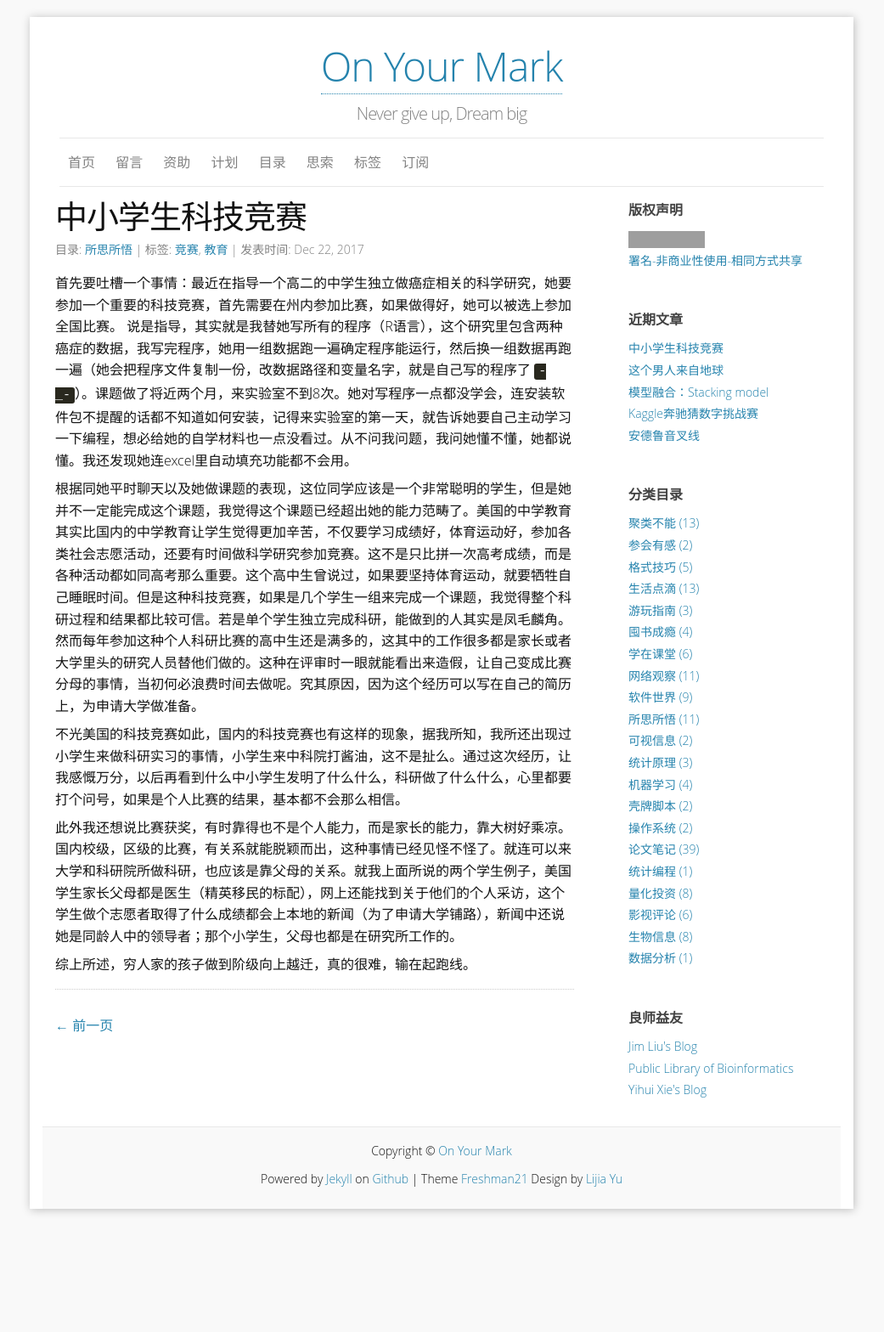
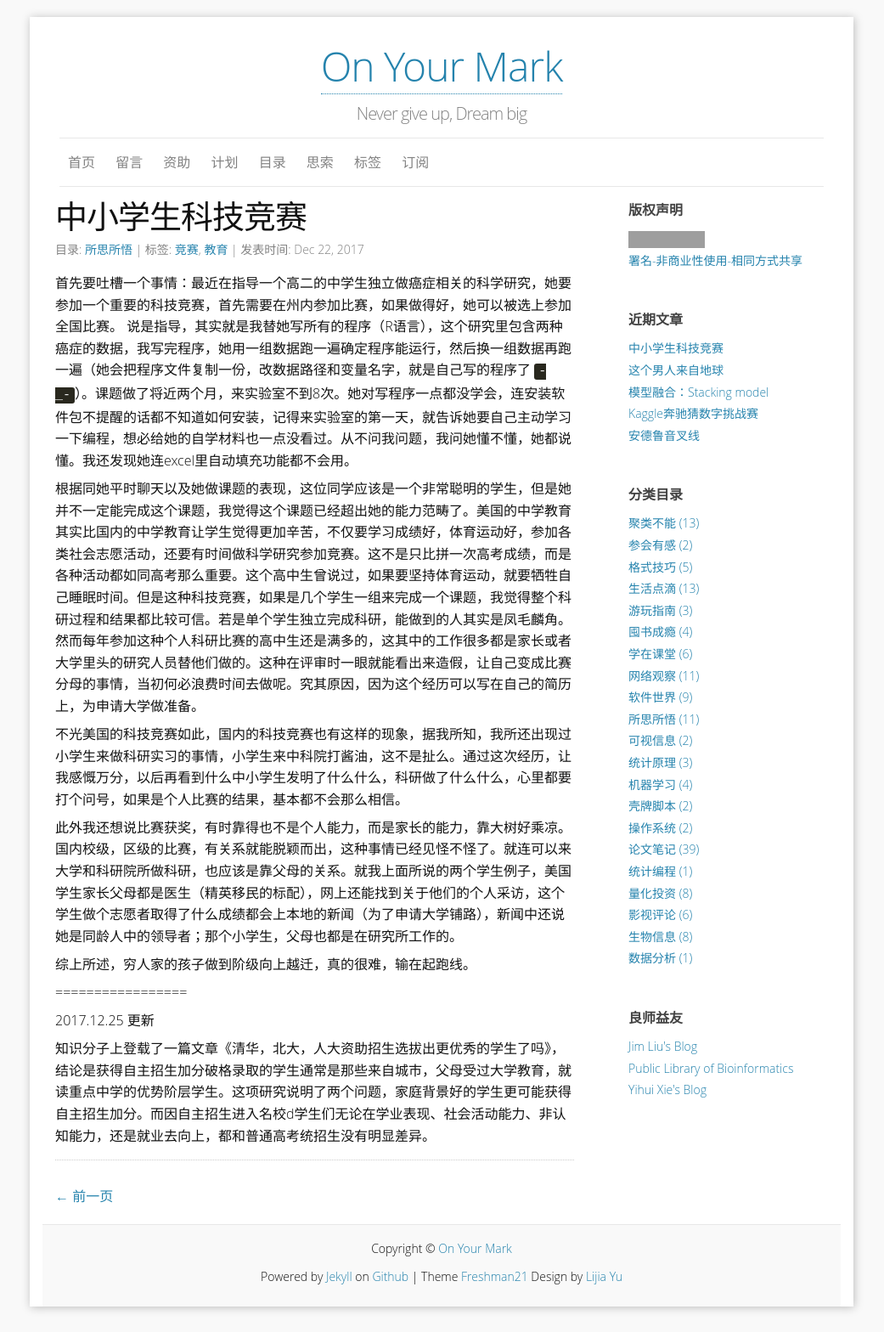
Before and after one commit to yulijia/cn, a Jekyll site: the page built from _posts/2017-12-22-Science-Engineering-Fair.md, in a window 1280 px wide. Shown: the whole page at 85% size, without its empty margins (120-1161 px from the left). Built offline with Jekyll 4.4.1, drawn with Linux system fonts in a browser that asks for light colours; some web fonts are replaced; comment, search, counter and statistics services are not loaded; before the commit the page ends 1453 px from its top, so only the background shows below that; grey boxes are pictures that could not be loaded.

Commit message:
add new context

```diff
--- a/_posts/2017-12-22-Science-Engineering-Fair.md
+++ b/_posts/2017-12-22-Science-Engineering-Fair.md
@@ -19,3 +19,9 @@ tags:
 此外我还想说比赛获奖，有时靠得也不是个人能力，而是家长的能力，靠大树好乘凉。国内校级，区级的比赛，有关系就能脱颖而出，这种事情已经见怪不怪了。就连可以来大学和科研院所做科研，也应该是靠父母的关系。就我上面所说的两个学生例子，美国学生家长父母都是医生（精英移民的标配），网上还能找到关于他们的个人采访，这个学生做个志愿者取得了什么成绩都会上本地的新闻（为了申请大学铺路），新闻中还说她是同龄人中的领导者；那个小学生，父母也都是在研究所工作的。
 
 综上所述，穷人家的孩子做到阶级向上越迁，真的很难，输在起跑线。
+
+=================
+
+2017.12.25 更新
+
+知识分子上登载了一篇文章《清华，北大，人大资助招生选拔出更优秀的学生了吗》，结论是获得自主招生加分破格录取的学生通常是那些来自城市，父母受过大学教育，就读重点中学的优势阶层学生。这项研究说明了两个问题，家庭背景好的学生更可能获得自主招生加分。而因自主招生进入名校d学生们无论在学业表现、社会活动能力、非认知能力，还是就业去向上，都和普通高考统招生没有明显差异。
```
